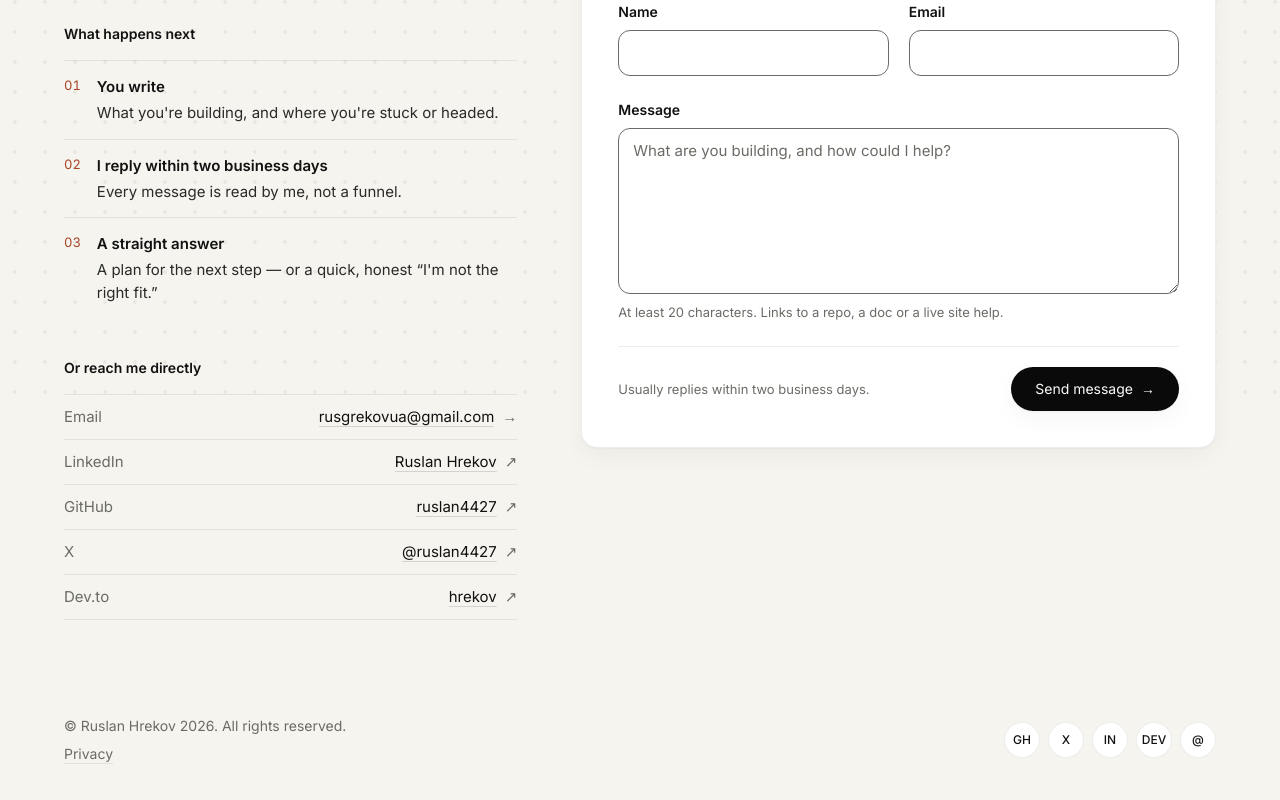
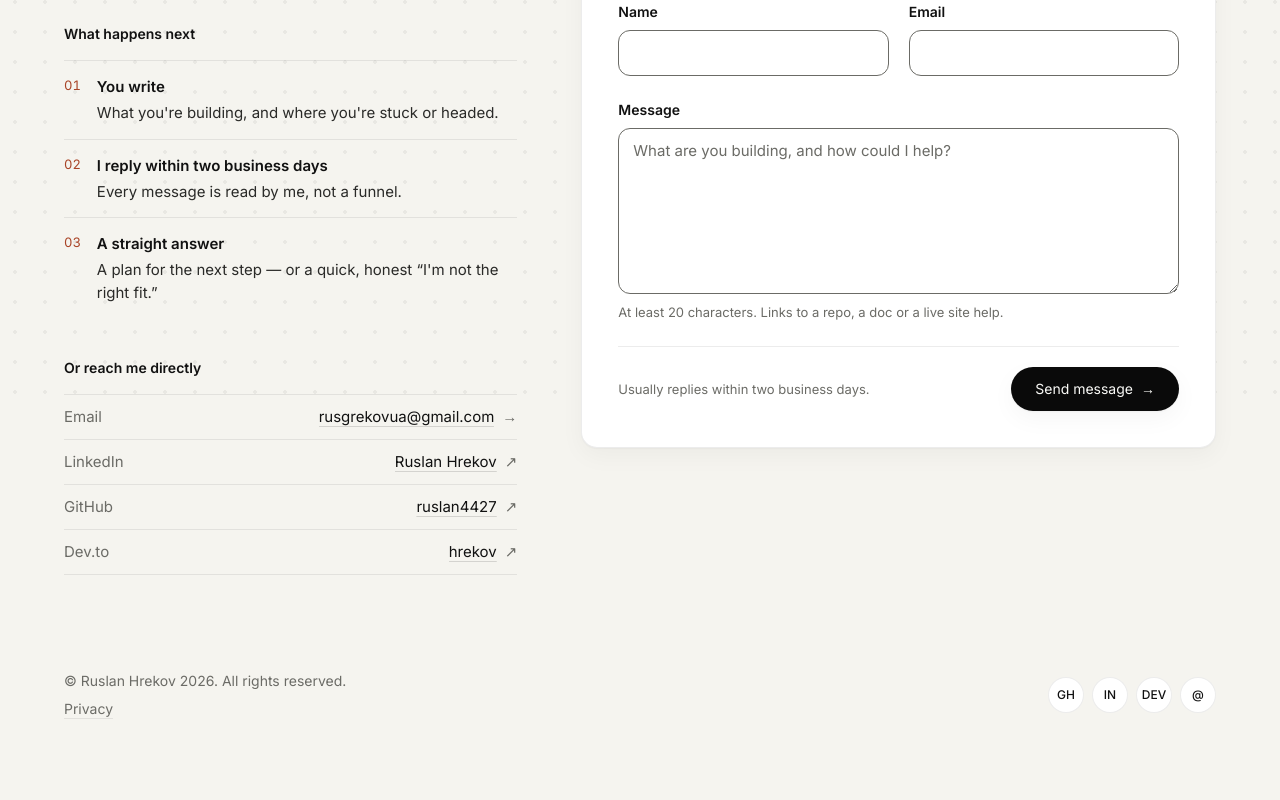
Before and after one commit to ruslan4427/portfolio, a Next.js app: page /contact in a window 1280 px wide. Shown: the part 403-1203 px from the top of the page. Built offline with nearby package versions, Linux system fonts and the light colour scheme; no server answers.

Commit message:
Remove X links (no account)
Hero socials, footer, /contact channels and Person JSON-LD sameAs.
sameAs now lists GitHub, LinkedIn and Dev.to.

Co-Authored-By: Claude Opus 5.5 <noreply@anthropic.com>
Claude-Session: https://claude.ai/code/session_0159tjN1v2CFtJaeQ4fASLz5

```diff
--- a/app/(marketing)/contact/page.tsx
+++ b/app/(marketing)/contact/page.tsx
@@ -15,7 +15,6 @@ const CHANNELS = [
   { label: "Email", handle: "rusgrekovua@gmail.com", href: "mailto:rusgrekovua@gmail.com" },
   { label: "LinkedIn", handle: "Ruslan Hrekov", href: "https://www.linkedin.com/in/ruslan-hrekov-b21996315/" },
   { label: "GitHub", handle: "ruslan4427", href: "https://github.com/ruslan4427" },
-  { label: "X", handle: "@ruslan4427", href: "https://x.com/ruslan4427" },
   { label: "Dev.to", handle: "hrekov", href: "https://dev.to/hrekov" },
 ] as const;
 
--- a/app/layout.tsx
+++ b/app/layout.tsx
@@ -67,7 +67,8 @@ const personJsonLd = {
     "Solo builder shipping AI-collaborative software. Five case studies with commit hashes and honest numbers.",
   sameAs: [
     "https://github.com/ruslan4427",
-    "https://x.com/ruslan4427",
+    "https://www.linkedin.com/in/ruslan-hrekov-b21996315/",
+    "https://dev.to/hrekov",
   ],
   email: "mailto:rusgrekovua@gmail.com",
 };
--- a/components/layout/Footer.tsx
+++ b/components/layout/Footer.tsx
@@ -3,7 +3,6 @@ import { FooterCta } from "./FooterCta";
 
 const socials = [
   { label: "GitHub", href: "https://github.com/ruslan4427", short: "GH" },
-  { label: "X", href: "https://x.com/ruslan4427", short: "X" },
   {
     label: "LinkedIn",
     href: "https://www.linkedin.com/in/ruslan-hrekov-b21996315/",
--- a/components/sections/Hero.tsx
+++ b/components/sections/Hero.tsx
@@ -10,7 +10,6 @@ import { easeSmooth, usePrefersReducedMotion } from "@/lib/motion";
 
 const socials = [
   { label: "GitHub", href: "https://github.com/ruslan4427", short: "GH" },
-  { label: "X", href: "https://x.com/ruslan4427", short: "X" },
   { label: "LinkedIn", href: "https://www.linkedin.com/in/ruslan-hrekov-b21996315/", short: "IN" },
   { label: "Dev.to", href: "https://dev.to/hrekov", short: "DEV" },
   { label: "Email", href: "mailto:rusgrekovua@gmail.com", short: "@" },
```
Also changed, not shown: 1 other file (tests, documents, lock files or other folders).
